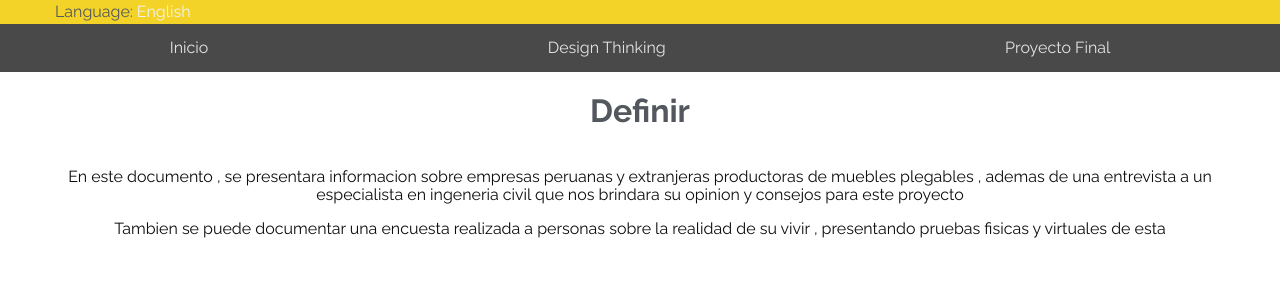
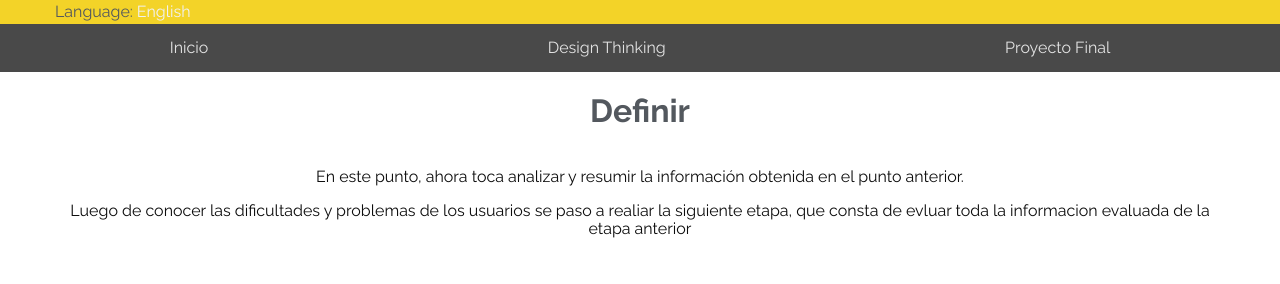
Before and after one commit to mariasoto1/INNOVACION, a plain HTML site: page design-thinking/practica4.html in a window 1280 px wide. Shown: the top 284 px of the page. Drawn offline with Linux system fonts and the light colour scheme; grey boxes are pictures that could not be loaded; some icons are missing.

Commit message:
Update practica4.html

```diff
--- a/design-thinking/practica4.html
+++ b/design-thinking/practica4.html
@@ -49,8 +49,8 @@
                 <h1>Definir</h1>
             </div>
             <div class="think__title__content">
-                <p>En este documento , se presentara informacion sobre empresas peruanas y extranjeras productoras de muebles plegables , ademas de una entrevista a un especialista en ingeneria civil que nos brindara su opinion y consejos para este proyecto</p>
-                <p> Tambien se puede documentar una encuesta realizada a personas sobre la realidad de su vivir , presentando pruebas fisicas y virtuales de esta</p>
+                <p>En este punto, ahora toca analizar y resumir la información obtenida en el punto anterior.</p>
+                <p> Luego de conocer las dificultades y problemas de los usuarios se paso a realiar la siguiente etapa, que consta de evluar toda la informacion evaluada de la etapa anterior</p>
 	    </div>
         </div>
 
```
